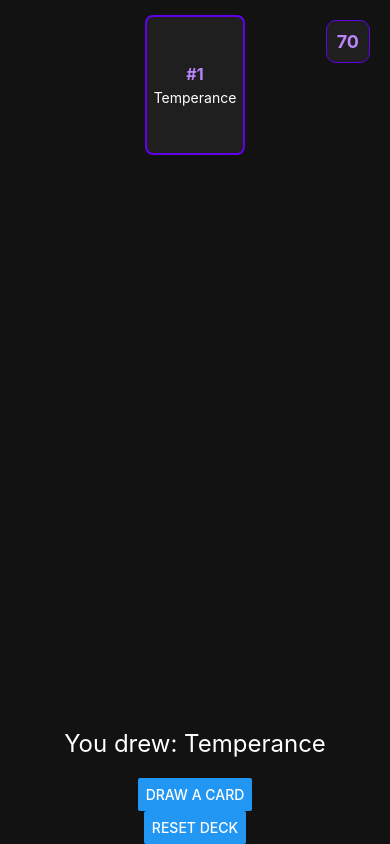
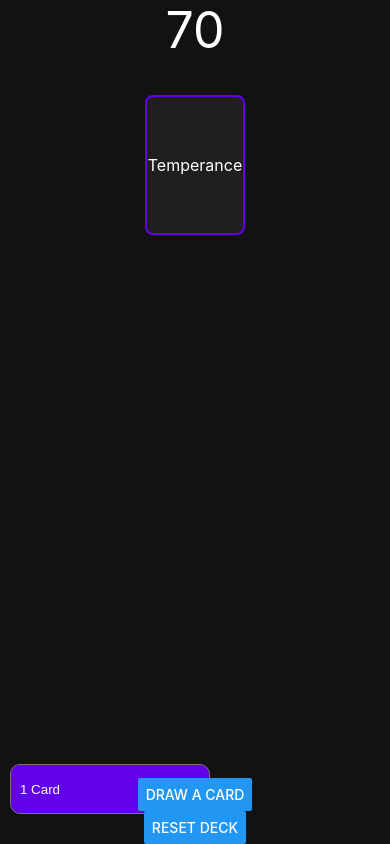
Before and after one commit to TPCLF/itarot, a React Native app: screen / in a window 390 px wide. Both pictures are taken after a click on the button "DRAW A CARD". Built offline with nearby package versions, Linux system fonts and the light colour scheme.

Commit message:
Lokking good. Changed a lot.

```diff
--- a/App.tsx
+++ b/App.tsx
@@ -1,5 +1,6 @@
 import React, { useState } from "react";
 import { View, Text, Button, StyleSheet, ScrollView } from "react-native";
+import { Picker } from "@react-native-picker/picker";
 
 // Tarot card meanings
 const tarotCards = [
@@ -22,11 +23,60 @@ const tarotCards = [
   "Judgement", "The World"
 ];
 
+// Explicitly type the spreadLabels to ensure the keys are 3, 6, 9, 10, or 12
+const spreadLabels: {
+  [key in 1 | 3 | 6 | 9 | 10 | 12]: string[];
+} = {
+  1: [],
+  3: ["Past", "Present", "Future"],
+  6: ["Past", "Present", "Future", "Hidden Influences", "External Factors", "Outcome"],
+  9: [
+    "Present Situation",
+    "Immediate Influence",
+    "Hidden Influences",
+    "Past Influence",
+    "Recent Past",
+    "Future Influence",
+    "The Querent’s Role",
+    "External Factors",
+    "Outcome/ Advice"
+  ],
+  10: [
+    "Present Position",
+    "Immediate Influence",
+    "Goal or Destiny",
+    "Distant Past",
+    "Recent Past",
+    "Future Influence",
+    "The Questioner",
+    "External Factors",
+    "Inner Emotions",
+    "Final Result"
+  ],
+  12: [
+    "Past Influences",
+    "Present Situation",
+    "Immediate Influences",
+    "Distant Past",
+    "Recent Past",
+    "Near Future",
+    "Far Future",
+    "External Influences",
+    "Emotional State",
+    "The Querent’s Role",
+    "Outcome/ Advice",
+    "Final Outcome"
+  ]
+};
+
 export default function App() {
   const [randomNumber, setRandomNumber] = useState<number | null>(null);
   const [cyclingNumber, setCyclingNumber] = useState<number | null>(null);
   const [isCycling, setIsCycling] = useState(false);
-  const [drawnCards, setDrawnCards] = useState<{ name: string; number: number }[]>([]);
+  const [drawnCards, setDrawnCards] = useState<string[]>([]);  // Track drawn card names
+  const [drawnCardLabels, setDrawnCardLabels] = useState<string[]>([]);  // Track card labels
+  const [selectedValue, setSelectedValue] = useState<number>(1);
+  const [drawCount, setDrawCount] = useState<1 | 3 | 6 | 9 | 10 | 12>(1); // Type as one of 3 | 6 | 9 | 10 | 12
 
   const generateRandomNumber = () => {
     setIsCycling(true);
@@ -34,23 +84,38 @@ export default function App() {
 
     // Start cycling numbers
     intervalId = setInterval(() => {
-      setCyclingNumber(Math.floor(Math.random() * tarotCards.length) + 1);
+      setCyclingNumber(Math.floor(Math.random() * tarotCards.length));
     }, 50);
 
-    // Stop cycling after 2 seconds and select a final number
+    // Stop cycling after 2 seconds and select final numbers
     setTimeout(() => {
       clearInterval(intervalId);
-      let finalNumber: number;
-      do {
-        finalNumber = Math.floor(Math.random() * tarotCards.length);
-      } while (drawnCards.some((card) => card.name === tarotCards[finalNumber])); // Avoid duplicates
 
-      setRandomNumber(finalNumber);
-      setCyclingNumber(finalNumber);
-      setDrawnCards((prevCards) => [
-        ...prevCards,
-        { name: tarotCards[finalNumber], number: prevCards.length + 1 }
-      ]);
+      let drawnCardsCount = 0;
+      let newDrawnCards: string[] = [];
+      let newDrawnCardLabels: string[] = [];
+
+      // Ensure that we only draw unique cards
+      while (drawnCardsCount < drawCount) {
+        let finalCard: string;
+
+        do {
+          const finalNumber = Math.floor(Math.random() * tarotCards.length);
+          finalCard = tarotCards[finalNumber];
+        } while (drawnCards.includes(finalCard)); // Avoid drawing the same card
+
+        newDrawnCards.push(finalCard);
+        newDrawnCardLabels.push(spreadLabels[drawCount][drawnCardsCount]); // Get the label from the spreadLabels object
+        drawnCardsCount++;
+      }
+
+      // Update drawn cards and labels
+      setDrawnCards((prevCards) => [...prevCards, ...newDrawnCards]);
+      setDrawnCardLabels((prevLabels) => [...prevLabels, ...newDrawnCardLabels]);
+
+      // Set the random number for visualizing the last drawn card
+      setRandomNumber(tarotCards.indexOf(newDrawnCards[newDrawnCards.length - 1]));
+      setCyclingNumber(tarotCards.indexOf(newDrawnCards[newDrawnCards.length - 1]));
       setIsCycling(false);
     }, 2000);
   };
@@ -58,11 +123,25 @@ export default function App() {
   const resetDeck = () => {
     setRandomNumber(null);
     setCyclingNumber(null);
-    setDrawnCards([]);
+    setDrawnCards([]); // Clear drawn cards
+    setDrawnCardLabels([]); // Clear labels
   };
 
   return (
     <View style={styles.container}>
+      {/* Draw Count Selection */}
+      <Picker
+        selectedValue={drawCount}
+        style={styles.picker}
+        onValueChange={(itemValue) => setDrawCount(itemValue as 3 | 6 | 9 | 10 | 12)} // Type assertion here
+      >
+        <Picker.Item label="1 Card" value={1} />
+        <Picker.Item label="3 Cards" value={3} />
+        <Picker.Item label="6 Cards" value={6} />
+        <Picker.Item label="9 Cards" value={9} />
+        <Picker.Item label="10 Cards" value={10} />
+        <Picker.Item label="12 Cards" value={12} />
+      </Picker>
       {/* Visualizer */}
       <View style={styles.visualizer}>
         <Text style={styles.visualizerText}>
@@ -78,18 +157,14 @@ export default function App() {
       >
         {drawnCards.map((card, index) => (
           <View key={index} style={styles.card}>
-            <Text style={styles.cardNumber}>#{card.number}</Text> {/* Display card number */}
-            <Text style={styles.cardText}>{card.name}</Text>
+            <Text style={styles.cardNumber}>{drawnCardLabels[index]}</Text>
+            <Text style={styles.cardText}>{card}</Text>
           </View>
         ))}
       </ScrollView>
 
       {/* Main Content */}
-      <Text style={styles.numberText}>
-        {randomNumber !== null
-          ? `You drew: ${tarotCards[randomNumber]}`
-          : 'Press "Draw a Card" to begin!'}
-      </Text>
+
       <Button
         title="Draw a Card"
         onPress={generateRandomNumber}
@@ -112,25 +187,27 @@ const styles = StyleSheet.create({
     backgroundColor: "#121212", // Dark background
   },
   numberText: {
-    fontSize: 24,
-    marginVertical: 20,
-    color: "#ffffff", // Light text color
-    textAlign: "center",
+    fontSize: 20,
+    margin: 20,
+    color: "white", // Light text color
+  },
+  picker: {
+    width: 200,
+    height: 50,
+    position: "absolute", // Absolute positioning
+    left: 10, // Position it towards the left
+    bottom: 30, // Position it above the bottom edge
+    color: "#ffffff",
+    backgroundColor: "#6200ea", // Optional: Give the picker a background color
+    borderRadius: 10, // Optional: Add rounded corners
+    padding: 5, // Optional: Padding for better spacing
   },
   visualizer: {
-    position: "absolute",
-    top: 20,
-    right: 20,
-    backgroundColor: "#1f1f1f", // Darker background for the visualizer
-    padding: 10,
-    borderRadius: 10,
-    borderWidth: 1,
-    borderColor: "#6200ea", // Purple border
+    marginBottom: 20,
   },
   visualizerText: {
-    fontSize: 18,
-    color: "#bb86fc", // Soft purple for text
-    fontWeight: "bold",
+    fontSize: 50,
+    color: "white", // Light text color
   },
   cardDisplayContainer: {
     flexDirection: "row",
@@ -152,14 +229,12 @@ const styles = StyleSheet.create({
     justifyContent: "center",
   },
   cardNumber: {
-    fontSize: 16,
-    color: "#bb86fc", // Soft purple for number
+    fontSize: 18,
     fontWeight: "bold",
-    marginBottom: 5, // Space between number and card text
+    color: "#FFD700", // Gold color for the labels
   },
   cardText: {
-    fontSize: 14,
-    color: "#ffffff",
-    textAlign: "center",
+    fontSize: 16,
+    color: "white", // Light text color for the card name
   },
 });
```
